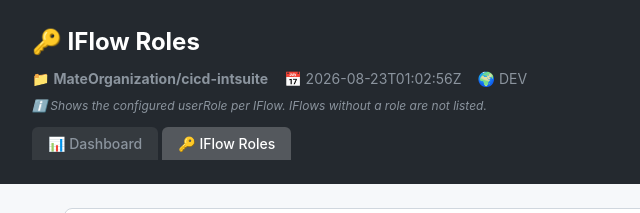
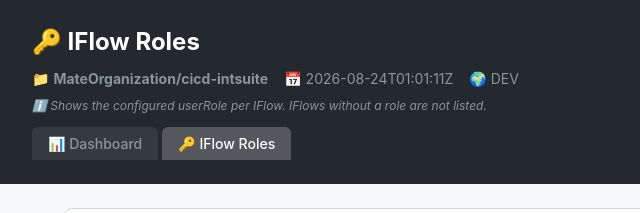
Before and after one commit to MateOrganization/cicd-intsuite, a plain HTML site: page docs/roles.html in a window 1280 px wide. Shown: the top 213 px of the page, 0-640 px from the left. Drawn offline with Linux system fonts and the light colour scheme.

Commit message:
🔑 Update IFlow Roles Page [skip ci]

```diff
--- a/docs/roles.html
+++ b/docs/roles.html
@@ -83,7 +83,7 @@
 <body>
   <div class="header">
     <h1>🔑 IFlow Roles</h1>
-    <div class="meta"><span>📁 <strong>MateOrganization/cicd-intsuite</strong></span><span>📅 2026-08-23T01:02:56Z</span><span>🌍 DEV</span></div>
+    <div class="meta"><span>📁 <strong>MateOrganization/cicd-intsuite</strong></span><span>📅 2026-08-24T01:01:11Z</span><span>🌍 DEV</span></div>
     <div class="scope-note">ℹ️ Shows the configured userRole per IFlow. IFlows without a role are not listed.</div>
     <nav class="page-nav">
       <a class="nav-tab" href="index.html">📊 Dashboard</a>
```
